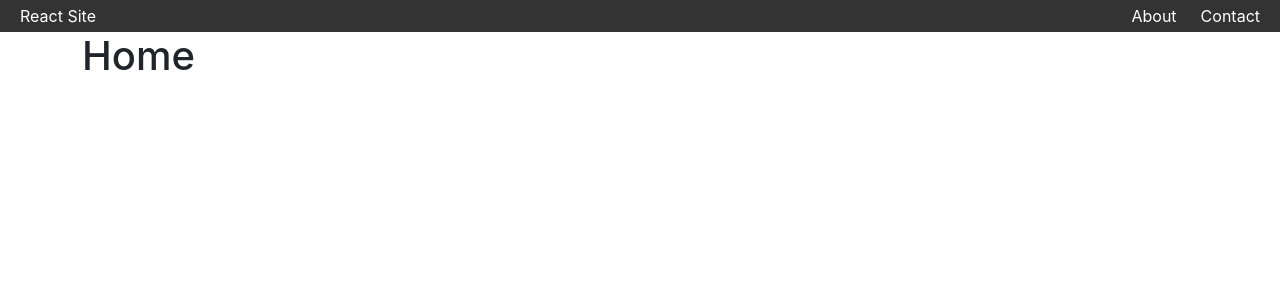
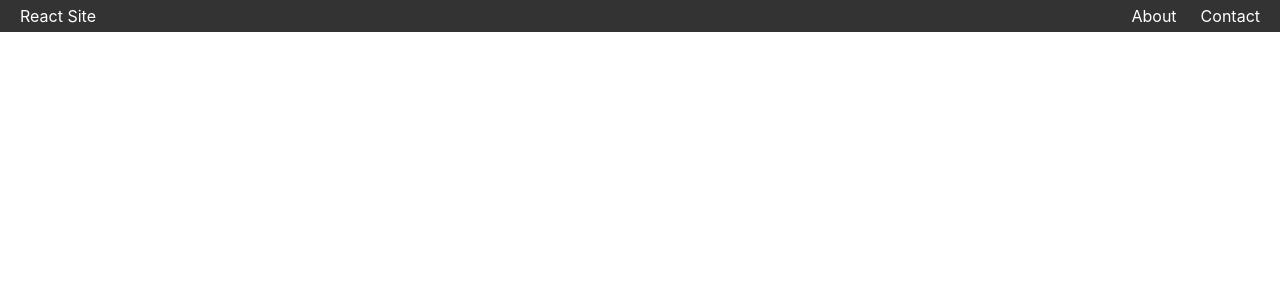
Before and after one commit to RooKeeh/Licenta, a React (Create React App) app: page / in a window 1280 px wide. Shown: the top 300 px of the page. Built offline with nearby package versions, Linux system fonts and the light colour scheme; the HTML template or start-up script is replaced by a standard one.

Commit message:
GitHub Pages URL Fix Attempt

```diff
--- a/src/App.js
+++ b/src/App.js
@@ -11,9 +11,9 @@ function App() {
       <Navbar />
       <div className="container">
         <Routes>
-          <Route path="/" element={<Home />}></Route>
-          <Route path="/about" element={<About />}></Route>
-          <Route path="/contact" element={<Contact />}></Route>
+          <Route path="/" exact component={Home} />
+          <Route path="/about" component={About} />
+          <Route path="/contact" component={Contact} />
         </Routes>
       </div>
     </>
--- a/src/index.js
+++ b/src/index.js
@@ -1,7 +1,7 @@
 import "bootstrap/dist/css/bootstrap.min.css";
 import React from "react";
 import ReactDOM from "react-dom/client";
-import { BrowserRouter } from "react-router-dom";
+import { HashRouter } from "react-router-dom";
 import App from "./App";
 import "./index.css";
 import reportWebVitals from "./reportWebVitals";
@@ -10,9 +10,9 @@ import "./styles.css";
 const root = ReactDOM.createRoot(document.getElementById("root"));
 root.render(
   <React.StrictMode>
-    <BrowserRouter>
+    <HashRouter>
       <App />
-    </BrowserRouter>
+    </HashRouter>
   </React.StrictMode>
 );
 
```
